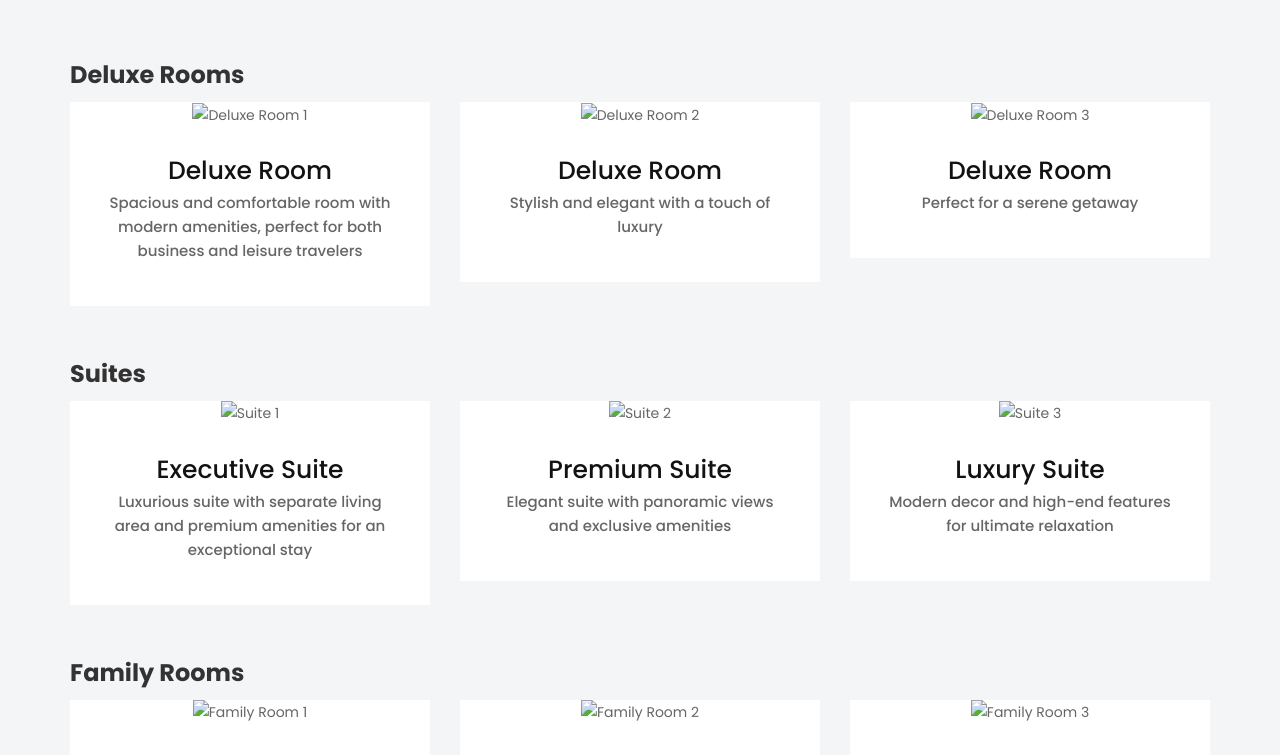
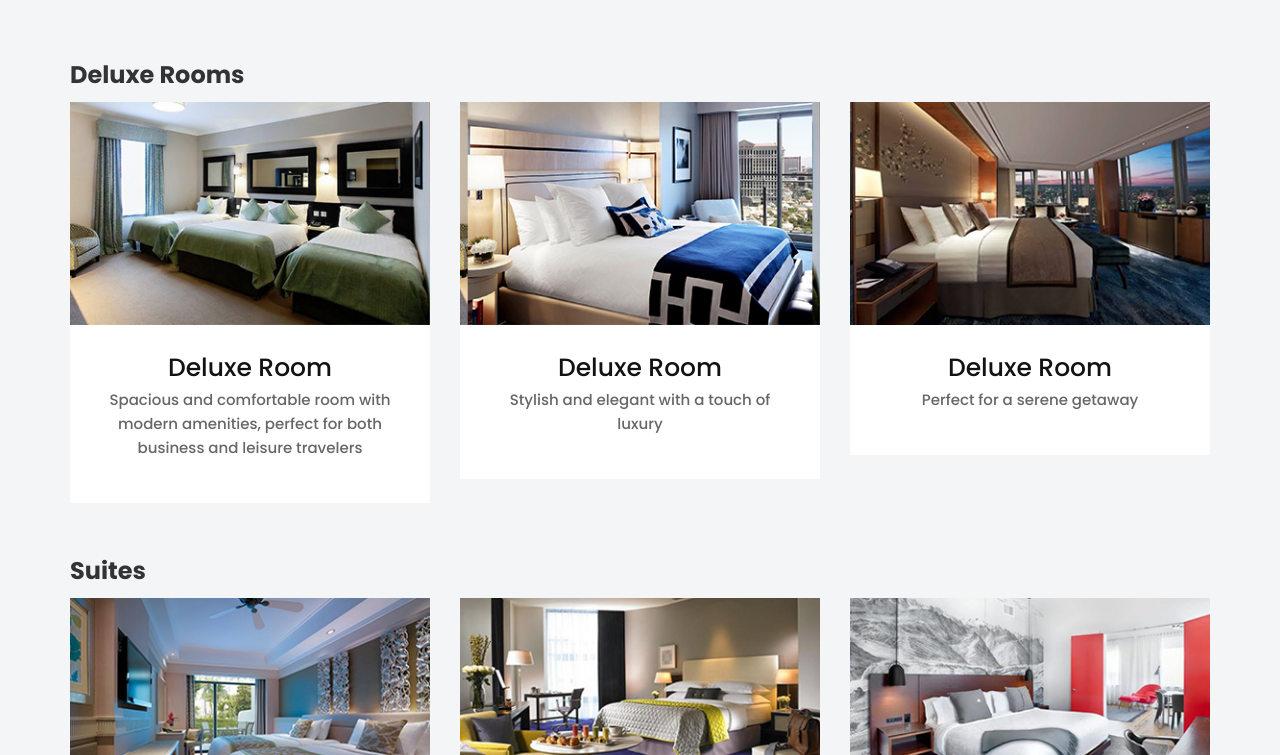
Before and after one commit to Geoffreybirungi/fortcityvalleygardens.github.io, a plain HTML site: page room.html in a window 1280 px wide. Shown: the part 423-1178 px from the top of the page. Drawn offline with nearby package versions, Linux system fonts and the light colour scheme; a web font is replaced by a local one.

Commit message:
Update room.html

```diff
--- a/room.html
+++ b/room.html
@@ -117,7 +117,7 @@
          <div class="col-md-4 col-sm-6">
             <div id="serv_hover" class="room">
                <div class="room_img">
-                  <figure><img src="images/deluxe1.jpg" alt="Deluxe Room 1"/></figure>
+                  <figure><img src="images/room1.jpg" alt="Deluxe Room 1"/></figure>
                </div>
                <div class="bed_room">
                   <h3>Deluxe Room</h3>
@@ -129,7 +129,7 @@
          <div class="col-md-4 col-sm-6">
             <div id="serv_hover" class="room">
                <div class="room_img">
-                  <figure><img src="images/deluxe2.jpg" alt="Deluxe Room 2"/></figure>
+                  <figure><img src="images/room2.jpg" alt="Deluxe Room 2"/></figure>
                </div>
                <div class="bed_room">
                   <h3>Deluxe Room</h3>
@@ -141,7 +141,7 @@
          <div class="col-md-4 col-sm-6">
             <div id="serv_hover" class="room">
                <div class="room_img">
-                  <figure><img src="images/deluxe3.jpg" alt="Deluxe Room 3"/></figure>
+                  <figure><img src="images/room3.jpg" alt="Deluxe Room 3"/></figure>
                </div>
                <div class="bed_room">
                   <h3>Deluxe Room</h3>
@@ -158,7 +158,7 @@
          <div class="col-md-4 col-sm-6">
             <div id="serv_hover" class="room">
                <div class="room_img">
-                  <figure><img src="images/suite1.jpg" alt="Suite 1"/></figure>
+                  <figure><img src="images/room4.jpg" alt="Suite 1"/></figure>
                </div>
                <div class="bed_room">
                   <h3>Executive Suite</h3>
@@ -170,7 +170,7 @@
          <div class="col-md-4 col-sm-6">
             <div id="serv_hover" class="room">
                <div class="room_img">
-                  <figure><img src="images/suite2.jpg" alt="Suite 2"/></figure>
+                  <figure><img src="images/room5.jpg" alt="Suite 2"/></figure>
                </div>
                <div class="bed_room">
                   <h3>Premium Suite</h3>
@@ -182,7 +182,7 @@
          <div class="col-md-4 col-sm-6">
             <div id="serv_hover" class="room">
                <div class="room_img">
-                  <figure><img src="images/suite3.jpg" alt="Suite 3"/></figure>
+                  <figure><img src="images/room6.jpg" alt="Suite 3"/></figure>
                </div>
                <div class="bed_room">
                   <h3>Luxury Suite</h3>
@@ -199,7 +199,7 @@
          <div class="col-md-4 col-sm-6">
             <div id="serv_hover" class="room">
                <div class="room_img">
-                  <figure><img src="images/family1.jpg" alt="Family Room 1"/></figure>
+                  <figure><img src="images/room1.jpg" alt="Family Room 1"/></figure>
                </div>
                <div class="bed_room">
                   <h3>Family Room</h3>
@@ -211,7 +211,7 @@
          <div class="col-md-4 col-sm-6">
             <div id="serv_hover" class="room">
                <div class="room_img">
-                  <figure><img src="images/family2.jpg" alt="Family Room 2"/></figure>
+                  <figure><img src="images/room3.jpg" alt="Family Room 2"/></figure>
                </div>
                <div class="bed_room">
                   <h3>Family Deluxe</h3>
@@ -223,7 +223,7 @@
          <div class="col-md-4 col-sm-6">
             <div id="serv_hover" class="room">
                <div class="room_img">
-                  <figure><img src="images/family3.jpg" alt="Family Room 3"/></figure>
+                  <figure><img src="images/room5.jpg" alt="Family Room 3"/></figure>
                </div>
                <div class="bed_room">
                   <h3>Family Suite</h3>
```
